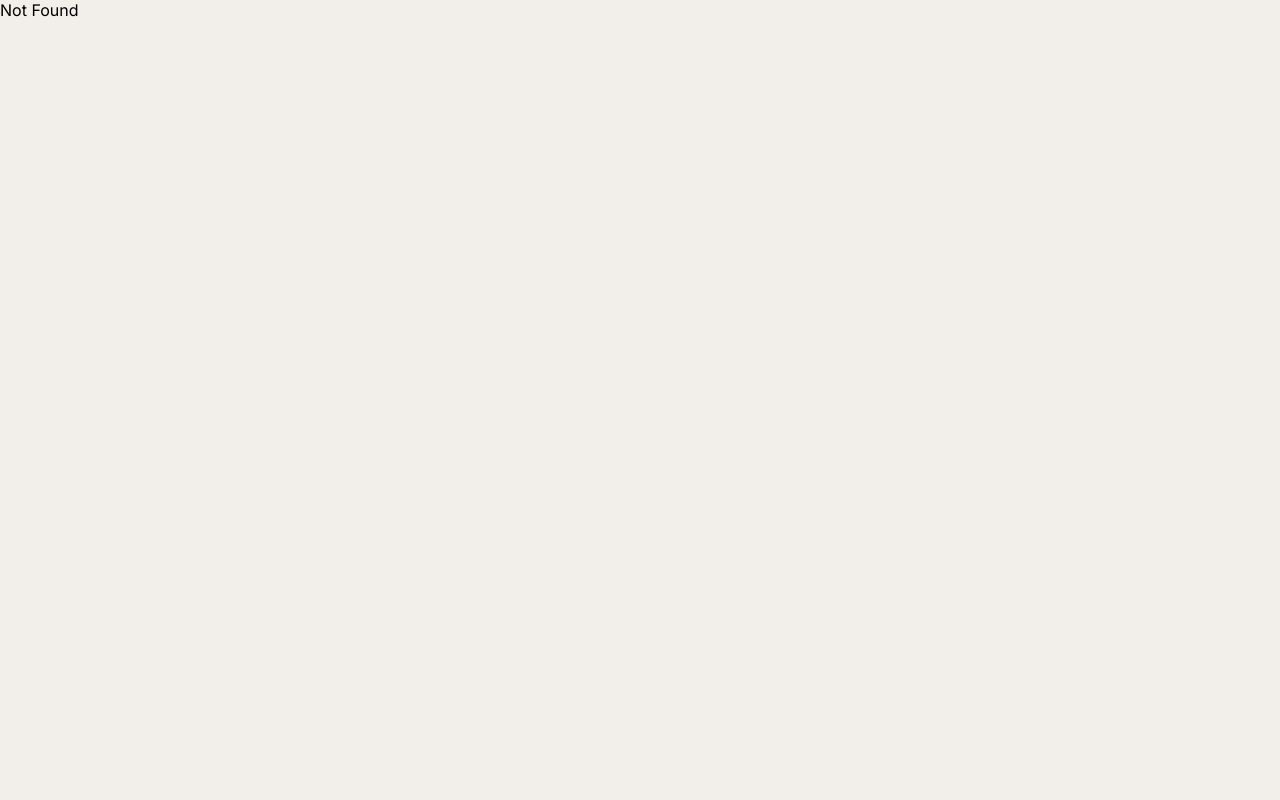
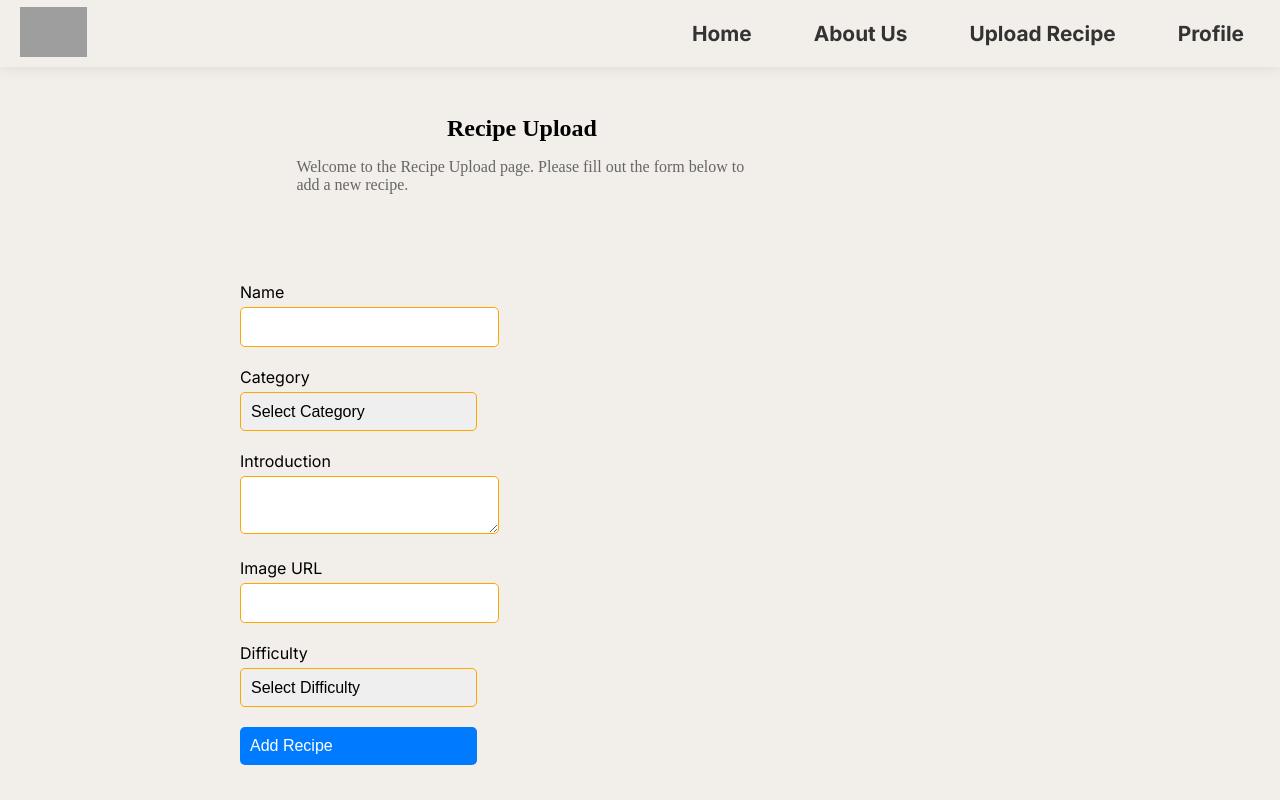
Before and after one commit to Parnian-Zrb/FinalProjectFE, a React (Vite) app: page /recipe-upload in a window 1280 px wide. Before the commit this address had no page. Built offline with nearby package versions, Linux system fonts and the light colour scheme; grey boxes are pictures that could not be loaded.

Commit message:
Akeel made changes

```diff
--- a/src/components/Navbar.tsx
+++ b/src/components/Navbar.tsx
@@ -1,29 +1,27 @@
 import { Link } from "react-router-dom";
 import "./Navbar.css";
+import { useState } from "react";
 // import { useState } from "react";
-
+import logo from "../assets/food.jpg"
 const Navbar = () => {
   // const [menuOpen, setMenuOpen] = useState(false);
+  const [userId, setUserId] = useState('12')
   return (
     <nav className="navbar">
       <Link to="/" className="logo">
-        {/* <img src="/logo.png" alt="Logo" /> */}
-        Home
+        <img src={logo}  height="50px" alt="Logo" />
       </Link>
       <div className="nav-links">
         <Link to="/" className="nav-link">
           Home
         </Link>
-        <Link to="/AboutUs" className="nav-link">
+        <Link to="/about" className="nav-link">
           About Us
         </Link>
-        <Link to="/recipeDetails" className="nav-link">
-          Recipe Details
-        </Link>
-        <Link to="/recipeUpload" className="nav-link">
+        <Link to="/recipe-upload" className="nav-link">
           Upload Recipe
         </Link>
-        <Link to="/UserProfile" className="nav-link">
+        <Link to={`/user/${userId}`} className="nav-link">
           Profile
         </Link>
       </div>
--- a/src/pages/Home.tsx
+++ b/src/pages/Home.tsx
@@ -3,6 +3,7 @@
 import { getAllRecipes } from "../api/recipeApi";
 import { RecipeType } from "../types/Recipe";
 import "./Home.css";
+import RecipeDetails from "./RecipeDetails";
 
 const Home = () => {
   const [recipes, setRecipes] = useState<RecipeType[]>([]);
@@ -29,8 +30,8 @@
         </p>
         <img
           src="https://images.unsplash.com/photo-1457666134378-6b77915bd5f2?q=80&w=1934&auto=format&fit=crop&ixlib=rb-4.0.3&ixid=M3wxMjA3fDB8MHxwaG90by1wYWdlfHx8fGVufDB8fHx8fA%3D%3D"
-          width="100%"
-          height="auto"
+          width="50%"
+          height="50%"
         />
         <h2 className="subtitle">All Recipes</h2>
         <div className="recipeContainer">
@@ -39,6 +40,38 @@
           ))}
         </div>
       </div>
+{/* <RecipeDetails
+    _id={"unique_recipe_id"}
+    name={"Delicious Spaghetti Carbonara"}
+    introduction={"Indulge in this creamy and flavorful pasta dish that's sure to delight your taste buds."}
+    preparationTime={30}
+    servings={4}
+    image={"https://media.istockphoto.com/id/1156304531/photo/hands-with-the-phone-close-up-pictures-of-food.jpg?s=1024x1024&w=is&k=20&c=eGTWUqsEBCkkVhliE0QVxZ5IHdwJJwWMwur89LEmizg="}
+    ingredients={[
+        "8 oz (225g) spaghetti",
+        "4 slices bacon, diced",
+        "2 cloves garlic, minced",
+        "2 large eggs",
+        "1/2 cup (40g) grated Parmesan cheese",
+        "Salt and freshly ground black pepper, to taste",
+        "Fresh parsley, chopped, for garnish"
+    ]}
+    instructions={[
+        "Cook spaghetti according to package instructions; drain well.",
+        "In a skillet, cook bacon until crispy; remove and set aside. Leave about 2 tablespoons of bacon fat in the skillet.",
+        "Add minced garlic to the skillet and cook until fragrant.",
+        "In a bowl, whisk together eggs and Parmesan cheese.",
+        "Add cooked spaghetti to the skillet with garlic. Remove skillet from heat.",
+        "Quickly stir in egg and cheese mixture, tossing continuously to coat the pasta and prevent the eggs from scrambling.",
+        "Add cooked bacon back to the skillet. Season with salt and pepper to taste.",
+        "Serve immediately, garnished with chopped parsley."
+    ]}
+    difficulty={["Easy", "Quick"]}
+    createdAt={new Date()}
+    userId={"user_id_here"}
+    mealPlan={"Weekly Meal Plan"}
+    category={"Italian Cuisine"}
+/> */}
     </>
   );
 };
--- a/src/pages/RecipeDetails.tsx
+++ b/src/pages/RecipeDetails.tsx
@@ -50,7 +50,6 @@
 
       <main>
       <div className="recipe-image">
-        {image}
         <img src='https://media.istockphoto.com/id/1156304531/photo/hands-with-the-phone-close-up-pictures-of-food.jpg?s=1024x1024&w=is&k=20&c=eGTWUqsEBCkkVhliE0QVxZ5IHdwJJwWMwur89LEmizg=' alt="Recipe Image" />
       </div>
 
```
Also changed, not shown: src/main.tsx (+4 -9 lines).
